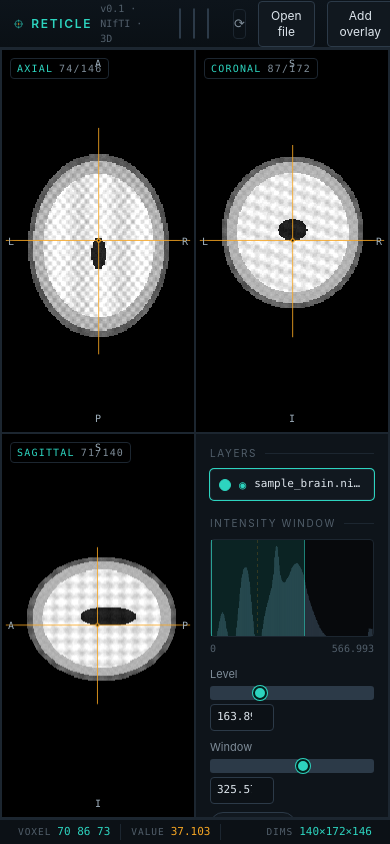
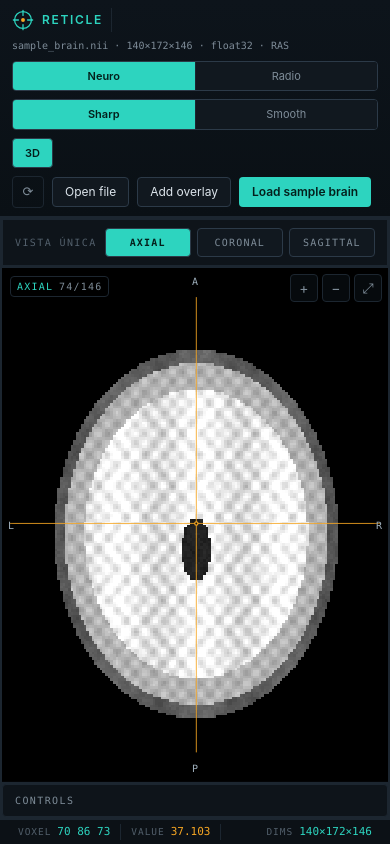
Before and after one commit to dcq-31/reticle, a Next.js app: page / in a window 390 px wide. Built offline with nearby package versions, Linux system fonts and the light colour scheme.

Commit message:
fix(viewer): replace mobile layout toggle with plane selector

```diff
--- a/src/components/grid/SliceView.tsx
+++ b/src/components/grid/SliceView.tsx
@@ -5,6 +5,7 @@ import { useCallback, useEffect, useMemo, useRef } from "react";
 import { useResizeObserver } from "@/hooks/useResizeObserver";
 import { useSliceRenderStoreAdapter } from "@/hooks/renderStoreAdapters";
 import { useSliceRenderer } from "@/hooks/useSliceRenderer";
+import { useMediaQuery } from "@/hooks/useMediaQuery";
 import { useViewportPointer } from "@/hooks/useViewportPointer";
 import { planeSizes, sliceCoord, type Plane } from "@/lib/geometry/planes";
 import type { ViewportState } from "@/lib/render/viewLayout";
@@ -25,6 +26,7 @@ const PLANE_LABEL: Record<Plane, string> = {
 };
 
 export function SliceView({ plane }: SliceViewProps): React.ReactElement {
+  const isDesktop = useMediaQuery("(min-width: 1024px)");
   const containerRef = useRef<HTMLDivElement | null>(null);
   const canvasRef = useRef<HTMLCanvasElement | null>(null);
   const viewportRef = useRef<ViewportState>({ zoom: 1, panX: 0, panY: 0 });
@@ -88,7 +90,7 @@ export function SliceView({ plane }: SliceViewProps): React.ReactElement {
       ref={containerRef}
       role="region"
       aria-label={`${PLANE_LABEL[plane]} view`}
-      onDoubleClick={toggleMaximize}
+      onDoubleClick={isDesktop ? toggleMaximize : undefined}
       className="bg-bg group relative h-full min-h-0 w-full min-w-0 overflow-hidden"
     >
       <canvas
@@ -99,7 +101,7 @@ export function SliceView({ plane }: SliceViewProps): React.ReactElement {
         {PLANE_LABEL[plane]}
         <span className="text-dim ml-1.5">{sliceLabel}</span>
       </div>
-      <div className="absolute top-1.5 right-1.5 flex gap-1 opacity-0 transition-opacity group-hover:opacity-100">
+      <div className="absolute top-1.5 right-1.5 flex gap-1 opacity-100 transition-opacity lg:opacity-0 lg:group-hover:opacity-100">
         <ViewTool title="Zoom in" onClick={() => setZoom(1.25)}>
           +
         </ViewTool>
@@ -109,9 +111,11 @@ export function SliceView({ plane }: SliceViewProps): React.ReactElement {
         <ViewTool title="Fit" onClick={fit}>
           ⤢
         </ViewTool>
-        <ViewTool title="Maximize" onClick={toggleMaximize}>
-          ▣
-        </ViewTool>
+        {isDesktop ? (
+          <ViewTool title="Maximize" onClick={toggleMaximize}>
+            ▣
+          </ViewTool>
+        ) : null}
       </div>
       <OrientCorner pos="t">{orientLabels.t}</OrientCorner>
       <OrientCorner pos="b">{orientLabels.b}</OrientCorner>
@@ -134,7 +138,7 @@ function ViewTool({ title, onClick, children }: ViewToolProps): React.ReactEleme
       title={title}
       aria-label={title}
       onClick={onClick}
-      className="border-line text-dim hover:text-fg hover:border-line-bright flex h-6 w-6 cursor-pointer items-center justify-center rounded border bg-[rgba(8,14,18,0.7)] text-xs"
+      className="border-line text-dim hover:text-fg hover:border-line-bright flex h-7 w-7 cursor-pointer items-center justify-center rounded border bg-[rgba(8,14,18,0.7)] text-sm lg:h-6 lg:w-6 lg:text-xs"
     >
       {children}
     </button>
--- a/src/components/grid/ViewportGrid.tsx
+++ b/src/components/grid/ViewportGrid.tsx
@@ -3,14 +3,25 @@
 import { ControlPanel } from "@/components/controls/ControlPanel";
 import { SliceView } from "@/components/grid/SliceView";
 import { VolumeView } from "@/components/grid/VolumeView";
+import { useMediaQuery } from "@/hooks/useMediaQuery";
 import type { Plane } from "@/lib/geometry/planes";
 import { useViewerStore } from "@/store";
 
 const ALL_PLANES: readonly Plane[] = ["axial", "coronal", "sagittal"];
+const PLANE_LABEL: Record<Plane, string> = {
+  axial: "Axial",
+  coronal: "Coronal",
+  sagittal: "Sagittal",
+};
 
 export function ViewportGrid(): React.ReactElement {
+  const isDesktop = useMediaQuery("(min-width: 1024px)");
   const layout = useViewerStore((s) => s.layout);
   const maxView = useViewerStore((s) => s.maxView);
+
+  if (!isDesktop) {
+    return <MobileViewportGrid layout={layout} />;
+  }
 
   const volume = layout === "volume";
   const single = (layout === "single" || maxView !== null) && !volume;
@@ -42,3 +53,63 @@ export function ViewportGrid(): React.ReactElement {
     </div>
   );
 }
+
+function MobileViewportGrid({
+  layout,
+}: {
+  readonly layout: "grid" | "single" | "volume";
+}): React.ReactElement {
+  const volume = layout === "volume";
+  const focused = useViewerStore((s) => s.mobilePlane);
+  const setMobilePlane = useViewerStore((s) => s.setMobilePlane);
+
+  return (
+    <div className="bg-line flex min-h-0 flex-1 flex-col gap-[2px] p-[2px]">
+      {volume ? (
+        <div className="flex min-h-[44svh] flex-1 flex-col overflow-hidden">
+          <VolumeView />
+        </div>
+      ) : (
+        <>
+          <div className="bg-panel border-line flex flex-none flex-wrap items-center gap-2 border px-3 py-2">
+            <span className="text-faint font-mono text-[10px] tracking-[0.14em] uppercase">
+              Vista única
+            </span>
+            <div className="flex flex-1 flex-wrap gap-1.5">
+              {ALL_PLANES.map((plane) => {
+                const active = focused === plane;
+                return (
+                  <button
+                    key={plane}
+                    type="button"
+                    aria-pressed={active}
+                    onClick={() => setMobilePlane(plane)}
+                    className={
+                      "border-line-bright flex-1 rounded border px-2 py-1.5 font-mono text-[10px] uppercase tracking-[0.12em] " +
+                      (active
+                        ? "bg-accent font-semibold text-[#04201c]"
+                        : "bg-surface-2 text-dim")
+                    }
+                  >
+                    {PLANE_LABEL[plane]}
+                  </button>
+                );
+              })}
+            </div>
+          </div>
+          <div className="flex min-h-[44svh] flex-1 flex-col overflow-hidden">
+            <SliceView plane={focused} />
+          </div>
+        </>
+      )}
+      <details className="bg-panel border-line flex-none overflow-hidden rounded border">
+        <summary className="text-dim cursor-pointer list-none px-3 py-2 font-mono text-[10px] tracking-[0.14em] uppercase">
+          Controls
+        </summary>
+        <div className="max-h-[42svh] overflow-y-auto border-t border-line">
+          <ControlPanel />
+        </div>
+      </details>
+    </div>
+  );
+}
--- a/src/components/viewer/Toolbar.tsx
+++ b/src/components/viewer/Toolbar.tsx
@@ -3,10 +3,12 @@
 import { useRef } from "react";
 
 import { useFileOpen } from "@/hooks/useFileOpen";
+import { useMediaQuery } from "@/hooks/useMediaQuery";
 import { makeDemoVolume } from "@/lib/imaging/nifti/demo";
 import { useViewerStore } from "@/store";
 
 export function Toolbar(): React.ReactElement {
+  const isDesktop = useMediaQuery("(min-width: 1024px)");
   const layout = useViewerStore((s) => s.layout);
   const convention = useViewerStore((s) => s.convention);
   const interp = useViewerStore((s) => s.interp);
@@ -46,7 +48,7 @@ export function Toolbar(): React.ReactElement {
 
   return (
     <header
-      className="border-line flex h-12 flex-none items-center gap-3 border-b px-3.5"
+      className="border-line flex flex-wrap items-center gap-2 border-b px-3 py-2 sm:h-12 sm:px-3.5"
       style={{ background: "linear-gradient(180deg,#0d141b,#0a1015)" }}
     >
       <Brand />
@@ -55,10 +57,11 @@ export function Toolbar(): React.ReactElement {
         role="status"
         aria-live="polite"
         aria-atomic="true"
-        className="text-dim max-w-sm flex-1 truncate font-mono text-[11px]"
+        className="text-dim order-2 basis-full flex-1 truncate font-mono text-[10px] leading-tight sm:order-none sm:basis-auto sm:text-[11px]"
       >
         {status}
       </div>
+      <div className="order-3 flex w-full flex-wrap items-center gap-2 sm:order-none sm:w-auto">
         <SegControl
           label="Convention"
           value={convention}
@@ -77,6 +80,7 @@ export function Toolbar(): React.ReactElement {
           ]}
           onChange={(v) => useViewerStore.getState().setInterp(v)}
         />
+        {isDesktop ? (
           <SegControl
             label="Layout"
             value={layout}
@@ -87,20 +91,38 @@ export function Toolbar(): React.ReactElement {
             ]}
             onChange={(v) => useViewerStore.getState().setLayout(v)}
           />
-      <Divider />
+        ) : (
+          <button
+            type="button"
+            aria-label={layout === "volume" ? "Return to slices" : "Switch to 3D"}
+            onClick={() =>
+              useViewerStore.getState().setLayout(layout === "volume" ? "grid" : "volume")
+            }
+            className={
+              "border-line-bright rounded border px-3 py-1.5 text-[11px] font-semibold transition-colors " +
+              (layout === "volume"
+                ? "bg-surface-2 text-dim hover:bg-[#18222c] hover:text-fg"
+                : "bg-accent text-[#04201c] hover:bg-[#3fe3ce]")
+            }
+          >
+            {layout === "volume" ? "Slices" : "3D"}
+          </button>
+        )}
+      </div>
+      <div className="order-4 flex w-full flex-wrap items-center gap-2 sm:order-none sm:w-auto sm:ml-auto">
         <button
           type="button"
           title="Reset views"
           aria-label="Reset views"
           onClick={onReset}
-        className="border-line text-dim hover:text-fg hover:border-line-bright flex h-[30px] w-[30px] cursor-pointer items-center justify-center rounded border transition-colors"
+          className="border-line text-dim hover:text-fg hover:border-line-bright flex h-8 w-8 cursor-pointer items-center justify-center rounded border transition-colors"
         >
           ⟳
         </button>
         <button
           type="button"
           onClick={() => baseInputRef.current?.click()}
-        className="bg-surface-2 text-fg border-line-bright cursor-pointer rounded border px-3 py-1.5 text-xs transition-colors hover:bg-[#18222c]"
+          className="bg-surface-2 text-fg border-line-bright cursor-pointer rounded border px-3 py-1.5 text-xs transition-colors hover:bg-[#18222c] sm:px-3"
         >
           Open file
         </button>
@@ -143,13 +165,14 @@ export function Toolbar(): React.ReactElement {
         >
           Load sample brain
         </button>
+      </div>
     </header>
   );
 }
 
 function Brand(): React.ReactElement {
   return (
-    <div className="flex items-center gap-2 select-none">
+    <div className="flex flex-none items-center gap-2 select-none">
       <svg width="22" height="22" viewBox="0 0 24 24" fill="none" aria-hidden>
         <circle cx="12" cy="12" r="9.2" stroke="#2dd4bf" strokeWidth="1.4" />
         <circle cx="12" cy="12" r="2.1" fill="#f6a623" />
@@ -163,7 +186,7 @@ function Brand(): React.ReactElement {
       <span className="text-xs font-semibold tracking-[0.14em] uppercase">
         <span className="text-accent">Reticle</span>
       </span>
-      <span className="text-faint font-mono text-[10px]">v0.1 · NIfTI · 3D</span>
+      <span className="text-faint hidden font-mono text-[10px] sm:inline">v0.1 · NIfTI · 3D</span>
     </div>
   );
 }
@@ -194,7 +217,7 @@ function SegControl<T extends string>({
     <div
       role="group"
       aria-label={label}
-      className="border-line-bright inline-flex overflow-hidden rounded border"
+      className="border-line-bright flex w-full overflow-hidden rounded border sm:inline-flex sm:w-auto"
     >
       {options.map((opt) => {
         const on = opt.value === value;
@@ -205,7 +228,7 @@ function SegControl<T extends string>({
             aria-pressed={on}
             onClick={() => onChange(opt.value)}
             className={
-              "border-line cursor-pointer px-2.5 py-1.5 text-[11px] transition-colors not-first:border-l first:border-l-0 " +
+              "border-line flex-1 cursor-pointer px-2.5 py-1.5 text-[11px] transition-colors not-first:border-l first:border-l-0 sm:flex-none " +
               (on
                 ? "bg-accent font-semibold text-[#04201c]"
                 : "bg-surface-2 text-dim hover:bg-[#18222c]")
--- /dev/null
+++ b/src/hooks/useMediaQuery.ts
@@ -0,0 +1,24 @@
+"use client";
+
+import { useSyncExternalStore } from "react";
+
+function subscribe(query: string, onChange: () => void): () => void {
+  const mql = window.matchMedia(query);
+  mql.addEventListener("change", onChange);
+  return () => mql.removeEventListener("change", onChange);
+}
+
+function snapshot(query: string): boolean {
+  return window.matchMedia(query).matches;
+}
+
+/**
+ * Client-safe media query hook.
+ */
+export function useMediaQuery(query: string, defaultValue = false): boolean {
+  return useSyncExternalStore(
+    (onChange) => subscribe(query, onChange),
+    () => snapshot(query),
+    () => defaultValue,
+  );
+}
--- a/src/store/layoutSlice.ts
+++ b/src/store/layoutSlice.ts
@@ -3,6 +3,7 @@ import type { Convention, Interp, LayoutMode, Plane } from "@/store/types";
 export interface LayoutState {
   layout: LayoutMode;
   maxView: Plane | null;
+  mobilePlane: Plane;
   convention: Convention;
   interp: Interp;
 }
@@ -10,6 +11,7 @@ export interface LayoutState {
 export interface LayoutActions {
   setLayout: (layout: LayoutMode) => void;
   setMaxView: (plane: Plane | null) => void;
+  setMobilePlane: (plane: Plane) => void;
   setConvention: (c: Convention) => void;
   setInterp: (i: Interp) => void;
 }
@@ -22,11 +24,13 @@ export function createLayoutSlice(set: SetFn): LayoutSlice {
   return {
     layout: "grid",
     maxView: null,
+    mobilePlane: "axial",
     convention: "neuro",
     interp: "sharp",
 
     setLayout: (layout) => set({ layout, maxView: null }),
     setMaxView: (maxView) => set({ maxView }),
+    setMobilePlane: (mobilePlane) => set({ mobilePlane }),
     setConvention: (convention) => set({ convention }),
     setInterp: (interp) => set({ interp }),
   };
```
Lines whose indentation alone changed are shown as unchanged.
